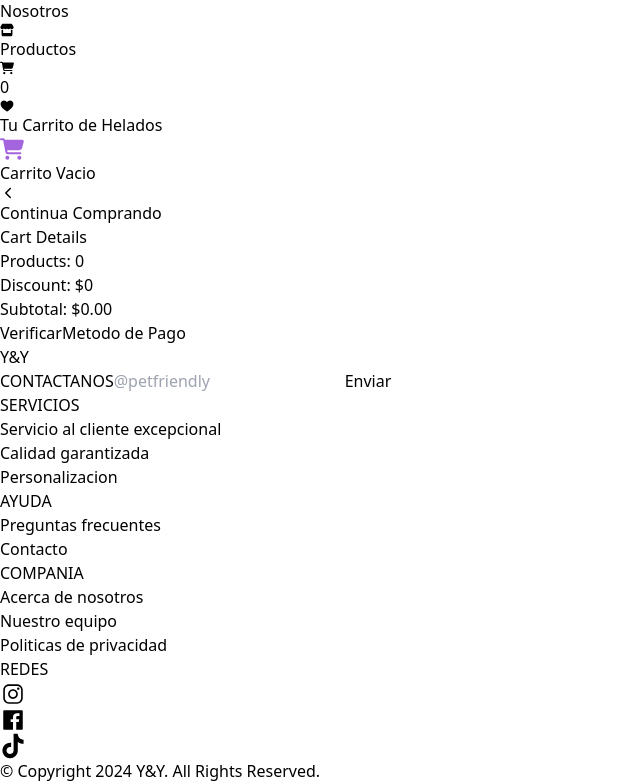
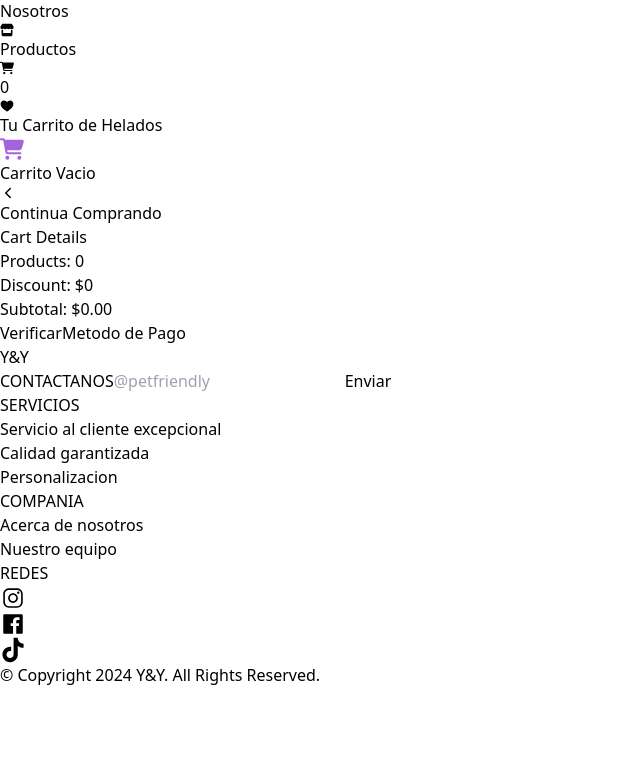
Before and after one commit to Chencho34/shopping-cart, a React (Vite) app: page /cart in a window 1280 px wide. Shown: the part 632-1415 px from the top of the page, without its empty margins (0-640 px from the left). After the commit the page ends 1319 px from the top, so only its background shows below. Built offline with nearby package versions, Linux system fonts and the light colour scheme.

Commit message:
WIP: UPDATE all project

```diff
--- a/src/components/footer/Footer.tsx
+++ b/src/components/footer/Footer.tsx
@@ -24,31 +24,23 @@ export default function Footer () {
             <section className=''>
               <h4 className='text-xl text-white font-semibold mb-4 tracking-widest'>SERVICIOS</h4>
               <ul className='flex flex-col gap-1.5'>
-                <li className='text-sm text-gray-200 hover:opacity-70 tracking-wide w-max'><a href='#'>Servicio al cliente excepcional</a></li>
-                <li className='text-sm text-gray-200 hover:opacity-70 tracking-wide w-max'><a href='#'>Calidad garantizada</a></li>
-                <li className='text-sm text-gray-200 hover:opacity-70 tracking-wide w-max'><a href='#'>Personalizacion</a></li>
+                <li className='text-sm text-gray-200 tracking-wide w-max'>Servicio al cliente excepcional</li>
+                <li className='text-sm text-gray-200 tracking-wide w-max'>Calidad garantizada</li>
+                <li className='text-sm text-gray-200 tracking-wide w-max'>Personalizacion</li>
               </ul>
             </section>
             <section>
-              <h4 className='text-lg text-white font-semibold mb-4 tracking-widest'>AYUDA</h4>
+              <h4 className='text-xl text-white font-semibold mb-4 tracking-widest'>COMPANIA</h4>
               <ul className='flex flex-col gap-1.5'>
-                <li className='text-sm text-gray-200 hover:opacity-70 tracking-wide w-max'><a href='#'>Preguntas frecuentes</a></li>
-                <li className='text-sm text-gray-200 hover:opacity-70 tracking-wide w-max'><a href='#'>Contacto</a></li>
+                <li className='text-sm text-gray-200 hover:opacity-70 tracking-wide w-max'><Link to='/about'>Acerca de nosotros</Link></li>
+                <li className='text-sm text-gray-200 hover:opacity-70 tracking-wide w-max'><Link to='/about'>Nuestro equipo</Link></li>
               </ul>
             </section>
             <section>
-              <h4 className='text-lg text-white font-semibold mb-4 tracking-widest'>COMPANIA</h4>
-              <ul className='flex flex-col gap-1.5'>
-                <li className='text-sm text-gray-200 hover:opacity-70 tracking-wide w-max'><Link to='/about'>Acerca de nosotros</Link></li>
-                <li className='text-sm text-gray-200 hover:opacity-70 tracking-wide w-max'><Link to='/about'>Nuestro equipo</Link></li>
-                <li className='text-sm text-gray-200 hover:opacity-70 tracking-wide w-max'><Link to='/about'>Politicas de privacidad</Link></li>
-              </ul>
-            </section>
-            <section>
-              <h4 className='text-lg text-white font-semibold mb-4 tracking-widest'>REDES</h4>
+              <h4 className='text-xl text-white font-semibold mb-4 tracking-widest'>REDES</h4>
               <ul className='flex flex-row gap-2'>
                 <li className='text-sm text-white hover:opacity-70'>
-                  <a href='https://www.instagram.com/heladeriay_y?igsh=MXEwdmRiZWU1dDFrdw%3D%3D' target='_BLANK'>
+                  <a href='https://www.instagram.com/heladeria06/' target='_BLANK'>
                     <IoLogoInstagram size={26}/>
                   </a>
                 </li>
@@ -58,7 +50,7 @@ export default function Footer () {
                   </a>
                 </li>
                 <li className='text-sm text-white hover:opacity-70'>
-                  <a href='#' target='_BLANK'>
+                  <a href='https://www.tiktok.com/@heladera.yy?_t=8mNW3A75yLu&_r=1' target='_BLANK'>
                     <IoLogoTiktok size={26}/>
                   </a>
                 </li>
@@ -70,7 +62,7 @@ export default function Footer () {
           <div className='h-[0.5px] bg-gray-300/20 my-7'/>
         </article>
         <article>
-          <p className='text-center tracking-wide text-gray-300 text-sm'>© Copyright 2024 <a href='#' className='hover:text-white'>Y&Y</a>. All Rights Reserved.</p>
+          <p className='text-center tracking-wide text-gray-300 text-sm'>© Copyright 2024 <a href='#' className='text-white'>Y&Y</a>. All Rights Reserved.</p>
         </article>
       </Container>
     </footer>
--- a/src/components/nav/Nav.tsx
+++ b/src/components/nav/Nav.tsx
@@ -26,7 +26,6 @@ export default function Nav (): JSX.Element {
       <nav className='h-[70px] w-full bg-pink-500/70 backdrop-blur-sm fixed top-0 right-0 left-0 z-10 rounded-b-2xl'>
         <section className='h-full w-[90%] mx-auto flex items-center justify-between'>
           <article className='text-white flex items-center gap-3 space-y-2 h-full'>
-            {/* <Link to='/' className='text-2xl hover:text-purple-700 tracking-widest'>Y&Y</Link> */}
             <Link to='/'>
               <img src='/logo.svg' alt='logo' className='h-[47px]' />
             </Link>
--- a/src/components/sliderCategory/SliderCategory.tsx
+++ b/src/components/sliderCategory/SliderCategory.tsx
@@ -77,6 +77,5 @@ export default function SliderCategory (): JSX.Element {
         }
       </Slider>
     </Container>
-
   )
 }
--- a/src/pages/about/About.tsx
+++ b/src/pages/about/About.tsx
@@ -11,7 +11,6 @@ export default function About () {
           <div className='grid gap-6 lg:grid-cols-[1fr_400px] lg:gap-12 xl:grid-cols-[1fr_500px]'>
             <img
               src='/logo.svg'
-              // src='/images/hero-03.webp'
               alt='Ice Cream'
               className='mx-auto aspect-square overflow-hidden rounded-xl object-cover sm:w-full lg:order-last'
               width='550'
@@ -19,7 +18,6 @@ export default function About () {
             />
             <div className='flex flex-col justify-center space-y-4'>
               <div className='space-y-2'>
-                {/* <img src='/logo.svg' alt='' className='w-44'/> */}
                 <h1 className='text-3xl font-bold tracking-tighter sm:text-5xl xl:text-6xl/none'>Deliciosos Helados</h1>
                 <p className='max-w-[600px] text-gray-500 md:text-xl dark:text-gray-400'>
                   Deléitese con nuestro helado premium elaborado con los ingredientes más frescos y naturales.
@@ -34,7 +32,6 @@ export default function About () {
               </Link>
             </div>
           </div>
-
         </section>
         <section className='w-full py-12 md:py-24 lg:py-32'>
           <div className='grid gap-10 lg:grid-cols-2 lg:gap-20'>
@@ -211,7 +208,7 @@ export default function About () {
               </div>
               <div className='flex flex-col items-center justify-center space-y-2'>
                 <figure className='relative flex h-20 w-20 shrink-0 overflow-hidden rounded-full'>
-                  <img src='https://images.unsplash.com/photo-1535713875002-d1d0cf377fde?q=80&w=1480&auto=format&fit=crop&ixlib=rb-4.0.3&ixid=M3wxMjA3fDB8MHxwaG90by1wYWdlfHx8fGVufDB8fHx8fA%3D%3D' alt='' />
+                  <img src='/images/armando.jpeg' alt='' />
                 </figure>
                 <div className='text-center'>
                   <h3 className='text-lg font-semibold'>Armando Crescencio</h3>
--- a/src/pages/product/Product.tsx
+++ b/src/pages/product/Product.tsx
@@ -23,8 +23,8 @@ export default function Product (): JSX.Element {
   })
 
   // console.log(product)
+  const dispatch = useDispatch()
   const navigate = useNavigate()
-  const dispatch = useDispatch()
   const { id } = useParams()
   let currentId: number | undefined
 
@@ -59,11 +59,7 @@ export default function Product (): JSX.Element {
 
   const handleAddToFavoritesOrRemove = (productId: number | undefined) => {
     const product = productsData.find((product) => product.id === productId)
-    if (!product) {
-      // Manejar el caso en el que no se encuentra el producto
-      console.error('No se encontró el producto con el ID proporcionado')
-      return
-    }
+    if (!product) return
     const isFavorite = favoritesList.find((product) => product.id === productId)
     if (isFavorite) {
       dispatch(removeToFavorites(productId))
@@ -76,7 +72,6 @@ export default function Product (): JSX.Element {
   const handleAddProductToCartOrRemove = (productId: number | undefined) => {
     const product = productsData.find((product) => product.id === productId)
     if (!product) return
-
     const isInCart = productsList.find((product) => product.id === productId)
     if (isInCart) {
       dispatch(removeProductFromCart(productId))
```
Also changed, not shown: src/pages/favorites/Favorites.tsx (+2 -8 lines), public/images/armando.jpeg (added). Lines whose indentation alone changed are shown as unchanged.
